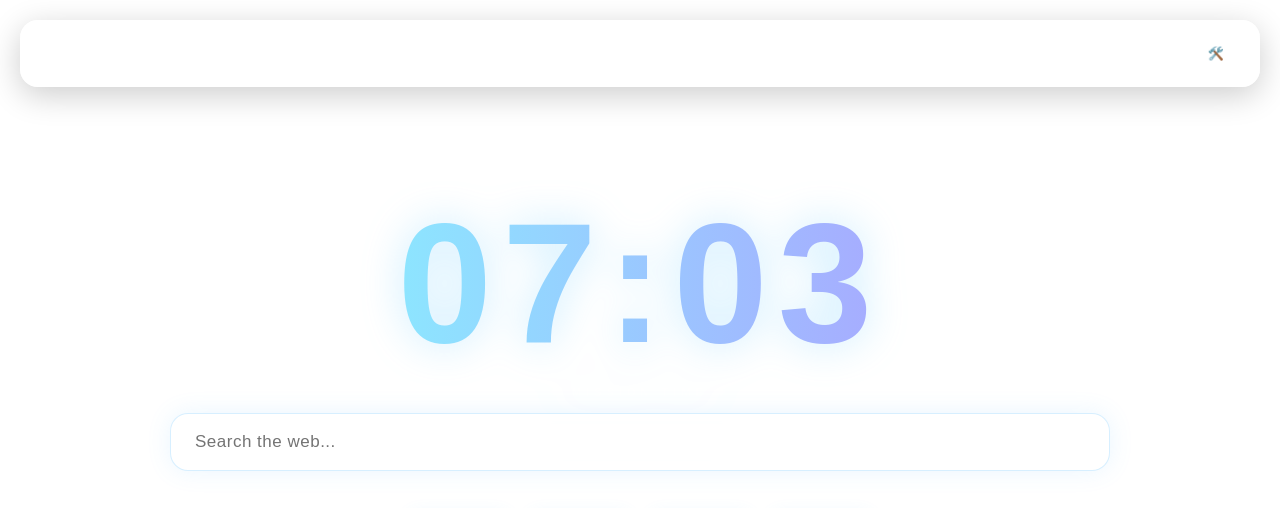
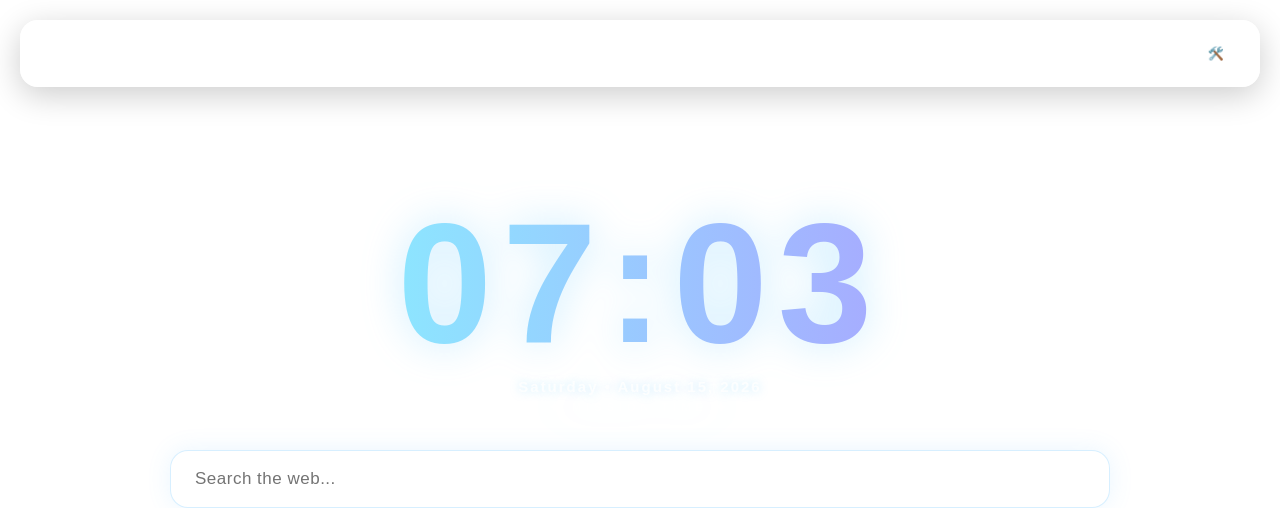
Before and after one commit to SnaggingCobra/NASA_AOD, a website built with Vite: page index.html in a window 1280 px wide. Shown: the top 508 px of the page. Built offline with nearby package versions, Linux system fonts and the light colour scheme; no server answers.

Commit message:
final commit

```diff
--- a/src/main.js
+++ b/src/main.js
@@ -24,6 +24,7 @@ app.innerHTML = `
 
   <main>
     <h2 id="clock"></h2>
+    <div id="date"></div>
 
     <input
       id="search"
@@ -96,6 +97,7 @@ quickLaunch.addEventListener('click', () => {
 })
 
 const clock = document.querySelector('#clock')
+const date = document.querySelector('#date')
 const greeting = document.querySelector('#greeting')
 
 const greetingMessages = {
@@ -134,6 +136,17 @@ function updateClock() {
   minutes = String(minutes).padStart(2, '0')
 
   clock.textContent = `${hours}:${minutes}`
+  const dayName = now.toLocaleDateString('en-US', {
+  weekday: 'long'
+})
+
+const dateText = now.toLocaleDateString('en-US', {
+  month: 'long',
+  day: 'numeric',
+  year: 'numeric'
+})
+
+date.textContent = `${dayName} • ${dateText}`
 }
 
 updateClock()
@@ -226,7 +239,6 @@ fetch(`https://api.nasa.gov/planetary/apod?api_key=${apiKey}`)
 
       const info = document.createElement('div')
       info.classList.add('nasa-info')
-
       const title = document.createElement('h3')
       title.textContent = data.title
 
--- a/src/style.css
+++ b/src/style.css
@@ -149,7 +149,7 @@ main::before {
 
   letter-spacing: 10px;
 
-  margin: 50px 0 45px;
+  margin: 50px 0 10px;
 
   background: linear-gradient(
     90deg,
@@ -185,7 +185,7 @@ main::before {
   position: absolute;
 
   left: 50%;
-  bottom: -30px;
+  bottom: -45px;
 
   transform: translateX(-50%);
 
@@ -567,3 +567,21 @@ body.light-theme .nasa-info p {
 
   transform: translateY(-2px);
 }
+#date {
+  position: relative;
+  z-index: 2;
+
+  text-align: center;
+
+  margin: 0 0 55px;
+
+  color: rgba(255, 255, 255, 0.78);
+
+  font-size: 15px;
+  font-weight: 600;
+
+  letter-spacing: 2px;
+
+  text-shadow:
+    0 0 10px rgba(120, 210, 255, 0.4);
+}
```
